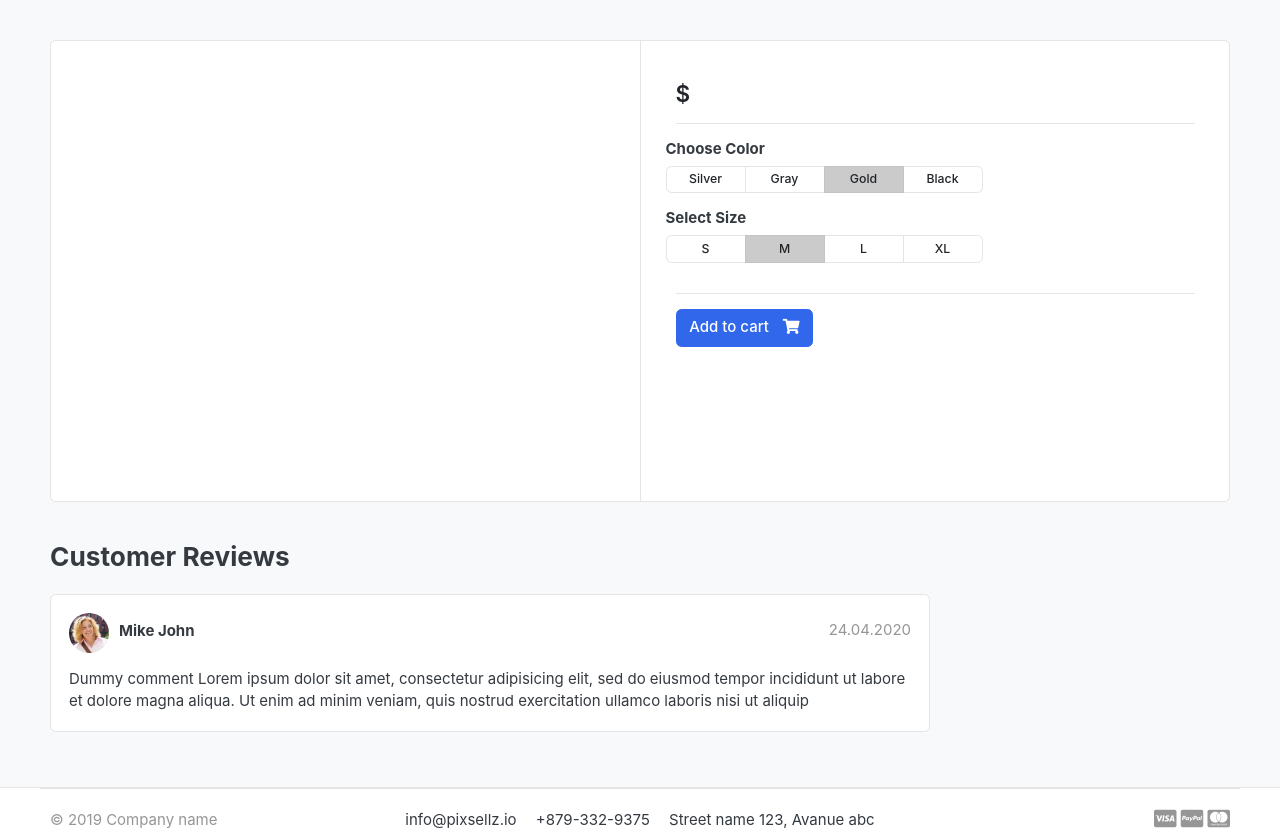
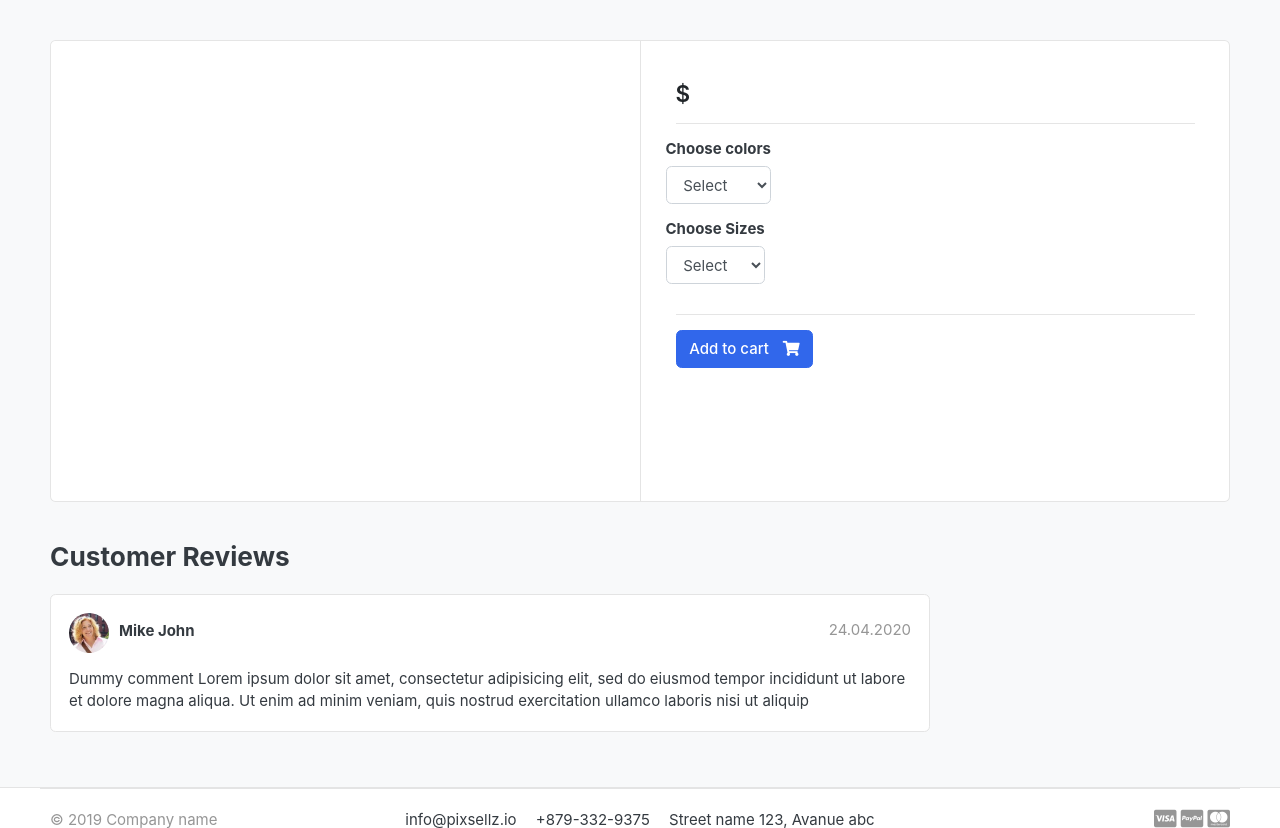
Before and after one commit to nadasuhailAyesh12/django-e-commerce, a Django app: template templates/store/product_detail.html in a window 1280 px wide. Shown: the part 119-947 px from the top of the page. Run offline with Django 5.2, Linux system fonts and the light colour scheme; the template is opened without the code that fills it, so the values that code supplies are empty; some libraries are stand-ins or nearby versions; some web fonts are replaced.

Commit message:
finish cart function with variations

```diff
--- a/cart/models.py
+++ b/cart/models.py
@@ -1,5 +1,5 @@
 from django.db import models
-from store.models import Product
+from store.models import Product, Variation
 
 
 class Cart (models.Model):
@@ -12,6 +12,7 @@ class CartItem (models.Model):
     cart = models.ForeignKey(Cart, on_delete=models.CASCADE)
     quantity = models.IntegerField(default=1)
     is_active = models.BooleanField(default=True)
+    variations = models.ManyToManyField(Variation, blank=True)
 
     def sub_total(self):
         return self.product.price * self.quantity
--- a/cart/urls.py
+++ b/cart/urls.py
@@ -6,6 +6,8 @@ urlpatterns = [
     path("<int:product_id>/", views.AddCartView.as_view(), name='add_cart'),
     path("cartItem/<int:cart_item_id>", views.remove_cart_item.as_view(),
          name='remove_cart_item'),
+    path("increment/<int:cart_item_id>", views.incrementCartview.as_view(),
+         name='increment_cart'),
     path("decrement/<int:cart_item_id>", views.decrementCartview.as_view(),
          name='decrement_cart')
 ]
--- a/cart/views.py
+++ b/cart/views.py
@@ -1,6 +1,6 @@
 from django.shortcuts import get_object_or_404, redirect, render
 from django.views import View
-from store.models import Product
+from store.models import Product,Variation
 from cart.models import CartItem, Cart
 
 
@@ -41,15 +41,47 @@ class CartListView(View):
 
 
 class AddCartView(View):
-    def get(self, request, *args, **kwargs):
+    def match_variations(self, cart_item, product_variations):
+        cart_item_variations = list(cart_item.variations.all())
+        return set(cart_item_variations) == set(product_variations)
+
+    def post(self, request, *args, **kwargs):
         product = get_object_or_404(Product, id=self.kwargs['product_id'])
+        product_variations = []
+
+        for item in request.POST:
+            key = item
+            if key != 'csrfmiddlewaretoken':
+                value = request.POST[key].strip()
+                variation = Variation.objects.get(
+                        product=product,
+                        variation_category__iexact=key,
+                        variation_value__iexact=value
+                    )
+                product_variations.append(variation)
+
+        existing_cart_item = None
         cart, _ = Cart.objects.get_or_create(cart_id=_get_session_id(request))
-        cartItem, created = CartItem.objects.get_or_create(
-            cart=cart, product=product)
-        if not created:
-            if cartItem.quantity < cartItem.product.stock:
-                cartItem.quantity += 1
-                cartItem.save()
+        cart_items = CartItem.objects.filter(cart=cart, product=product)
+
+        for cart_item in cart_items:
+            if self.match_variations(cart_item, product_variations):
+                existing_cart_item = cart_item
+                break
+
+        if existing_cart_item:
+            if existing_cart_item.quantity < existing_cart_item.product.stock:
+                existing_cart_item.quantity += 1
+                existing_cart_item.save()
+
+        else:
+            new_cart_item = CartItem.objects.create(
+                    cart=cart,
+                    product=product,
+                    quantity=1
+                )
+            new_cart_item.variations.set(product_variations)  # Use .set() to assign variations
+
         return redirect('cart')
 
 
@@ -62,6 +94,16 @@ class decrementCartview(View):
         return redirect('cart')
 
 
+class incrementCartview(View):
+    def get(self, request, *args, **kwargs):
+        cart_item = get_object_or_404(CartItem,
+                                      id=self.kwargs['cart_item_id'])
+        if cart_item.quantity < cart_item.product.stock:
+            cart_item.quantity += 1
+            cart_item.save()
+        return redirect('cart')
+
+
 class remove_cart_item(View):
     def get(self, request, *args, **kwargs):
         cart_item = get_object_or_404(CartItem, id=self.kwargs['cart_item_id'])
--- a/templates/store/product_detail.html
+++ b/templates/store/product_detail.html
@@ -14,6 +14,8 @@
           <!-- gallery-wrap .end// -->
         </aside>
         <main class="col-md-6 border-left">
+          <form  method ='post' action="{% url 'add_cart' product.id %}">
+      {% csrf_token %}
           <article class="content-body">
             <h2 class="title">{{product.name}}</h2>
 
@@ -26,67 +28,39 @@
             <hr />
            <div class="row">
 								<div class="item-option-select">
-                <h6>Choose Color</h6>
-                <div
-                  class="btn-group btn-group-sm btn-group-toggle"
-                  data-toggle="buttons"
-                >
-                  <label class="btn btn-light">
-                    <input type="radio" name="radio_color" /> Silver
-                  </label>
-                  <label class="btn btn-light">
-                    <input type="radio" name="radio_color" /> Gray
-                  </label>
-                  <label class="btn btn-light active">
-                    <input type="radio" name="radio_color checked" /> Gold
-                  </label>
-                  <label class="btn btn-light">
-                    <input type="radio" name="radio_color" /> Black
-                  </label>
-                </div>
+									<h6>Choose colors</h6>
+									<select name="color" class="form-control" required>
+										<option value="" disabled selected>Select</option>
+                    {% for color in product.variation_set.colors %}
+										<option  name ="color" value="{{color}}">{{color}}</option>
+                    {% endfor %}
+									</select>
 								</div>
 							</div>
             <!-- row.// -->
              <div class="row">
 								<div class="item-option-select">
-                <h6>Select Size</h6>
-                <div
-                  class="btn-group btn-group-sm btn-group-toggle"
-                  data-toggle="buttons"
-                >
-                  <label class="btn btn-light">
-                    <input type="radio" name="radio_color" /> S
-                  </label>
-                  <label class="btn btn-light active">
-                    <input type="radio" name="radio_color" checked /> M
-                  </label>
-                  <label class="btn btn-light">
-                    <input type="radio" name="radio_color" /> L
-                  </label>
-                  <label class="btn btn-light">
-                    <input type="radio" name="radio_color" /> XL
-                  </label>
+									<h6>Choose Sizes</h6>
+									<select name="size" class="form-control" required>
+										<option value="" disabled selected>Select</option>
+                    {% for size in product.variation_set.sizes %}
+										<option  name ="size" value="{{size}}">{{size}}</option>
+                    {% endfor %}
+									</select>
 								</div>
 							</div>
-            </div>
+
             <!-- row.// -->
             <hr />
             {% if product.stock <= 0 %}
             <h2 class="text-danger">Out of stock</h2>
-            {% else %} {% if in_cart %}
-            <a href="#" class="btn btn-success">
-              <span class="text">Added to cart</span>
-              <i class="fas fa-check"></i>
-            </a>
-            <a href="{% url 'cart' %}" class="btn btn-outline-primary">
-              <span class="text"> View cart</span> <i class="fas fa-eye"></i>
-            </a>
             {% else %}
-            <a href="{% url 'add_cart' product.id %}" class="btn btn-primary">
+            <button type = "submit" class="btn btn-primary">
               <span class="text">Add to cart</span>
               <i class="fas fa-shopping-cart"></i>
-            </a>
-            {% endif %} {% endif %}
+            </button>
+            </form>
+            {% endif %}
           </article>
           <!-- product-info-aside .// -->
         </main>
```
Also changed, not shown: store/admin.py (+8 -0 lines), store/models.py (+28 -0 lines), store/views.py (+6 -2 lines), templates/store/cart.html (+25 -30 lines), cart/migrations/0006_alter_cart_cart_id.py (added), cart/migrations/0007_cartitem_variations.py (added), store/migrations/0002_variation.py (added), 1 other file. Lines whose indentation alone changed are shown as unchanged.
